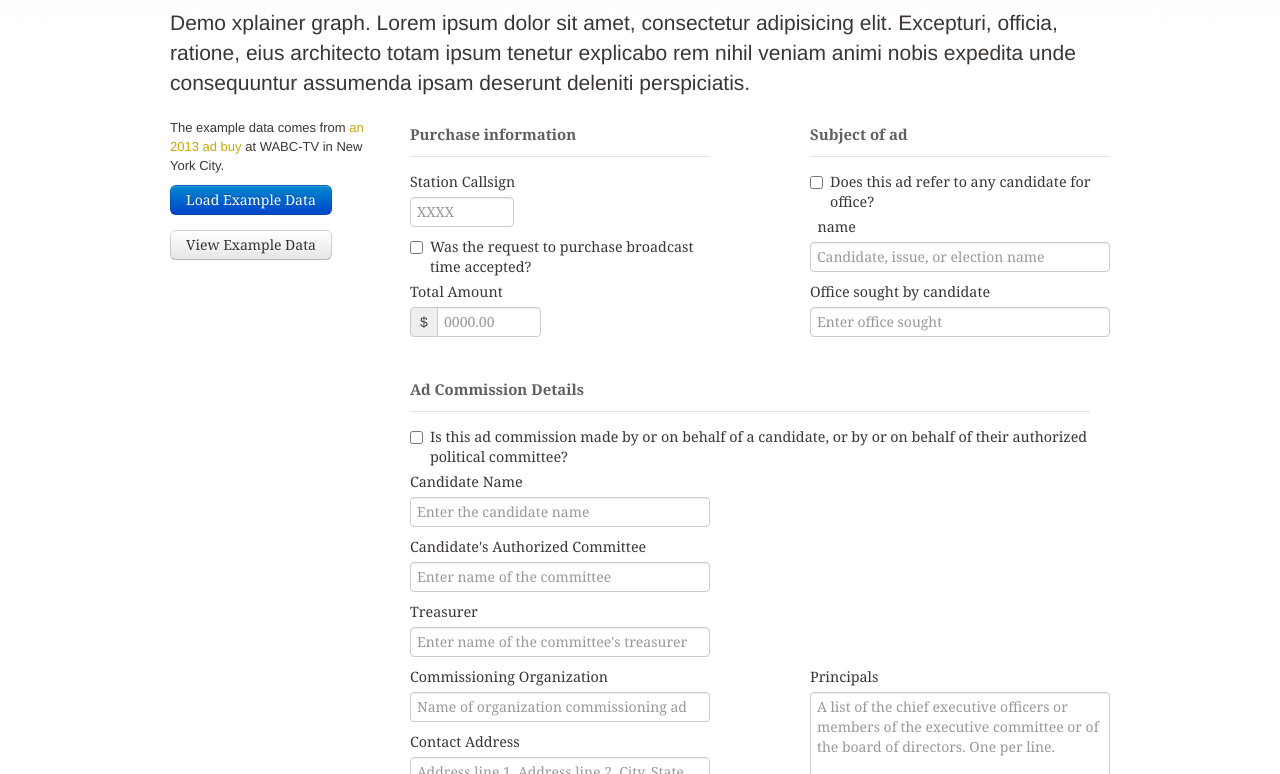
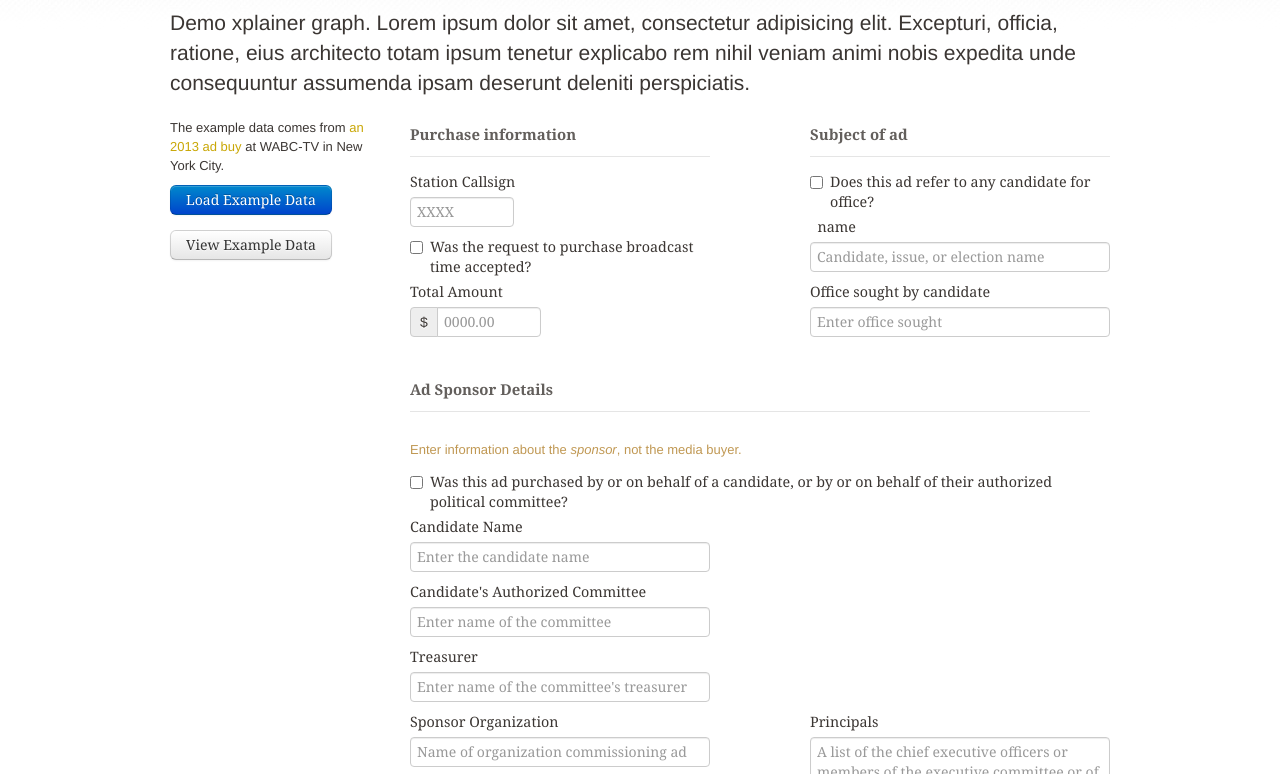
Before and after one commit to sunlightlabs/fcc-provoversio, a plain HTML site: page index.html in a window 1280 px wide. Shown: the part 171-945 px from the top of the page. Drawn offline with Linux system fonts and the light colour scheme.

Commit message:
Change textual names: sponsor rather than commissioner.

```diff
--- a/index.html
+++ b/index.html
@@ -164,9 +164,10 @@
                                 </div>
                             </div>
                             <fieldset>
-                                <legend>Ad Commission Details</legend>
+                                <legend>Ad Sponsor Details</legend>
+                                <p class="text-warning">Enter information about the <em>sponsor</em>, not the media buyer.</p>
                                 <label class="checkbox">
-                                    <input type="checkbox" name="byCandidateOrCommittee" id="byCandidateOrCommittee" data-bind="checked: commissionedByCandidateOrCommittee" >Is this ad commission made by or on behalf of a candidate, or by or on behalf of their authorized political committee?
+                                    <input type="checkbox" name="byCandidateOrCommittee" id="byCandidateOrCommittee" data-bind="checked: commissionedByCandidateOrCommittee" >Was this ad purchased by or on behalf of a candidate, or by or on behalf of their authorized political committee?
                                 </label>
                                 <div data-bind="visible: commissionedByCandidateOrCommittee()">
                                         <label class="control-label" for="commissionerCandidate">Candidate Name</label>
@@ -178,7 +179,7 @@
                                 </div>
                                 <div class="row" data-bind="visible: commissionedByCandidateOrCommittee() != true">
                                     <div class="span4">
-                                        <label class="control-label" for="commissionedBy">Commissioning Organization</label>
+                                        <label class="control-label" for="commissionedBy">Sponsor Organization</label>
                                         <input autocomplete="on" name="commissionedBy" id="commissionedBy" class="span4" type="text" placeholder="Name of organization commissioning ad" data-bind="value: commissionedBy, attr: { required: !commissionedByCandidateOrCommittee }">
                                         <input type="hidden" name="committeeFecId" data-bind="value: matchCommitteeToFecId()">
                                         <label class="control-label">Contact Address</label>
```
